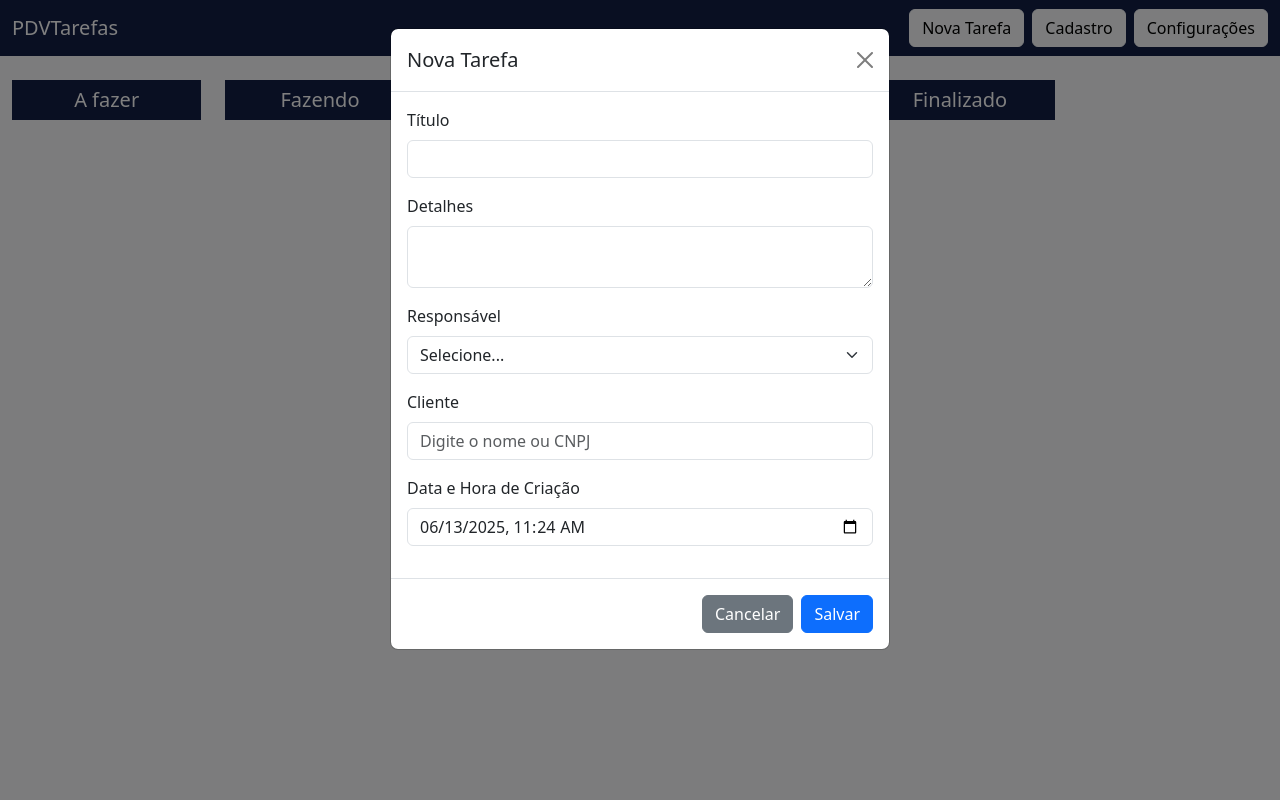
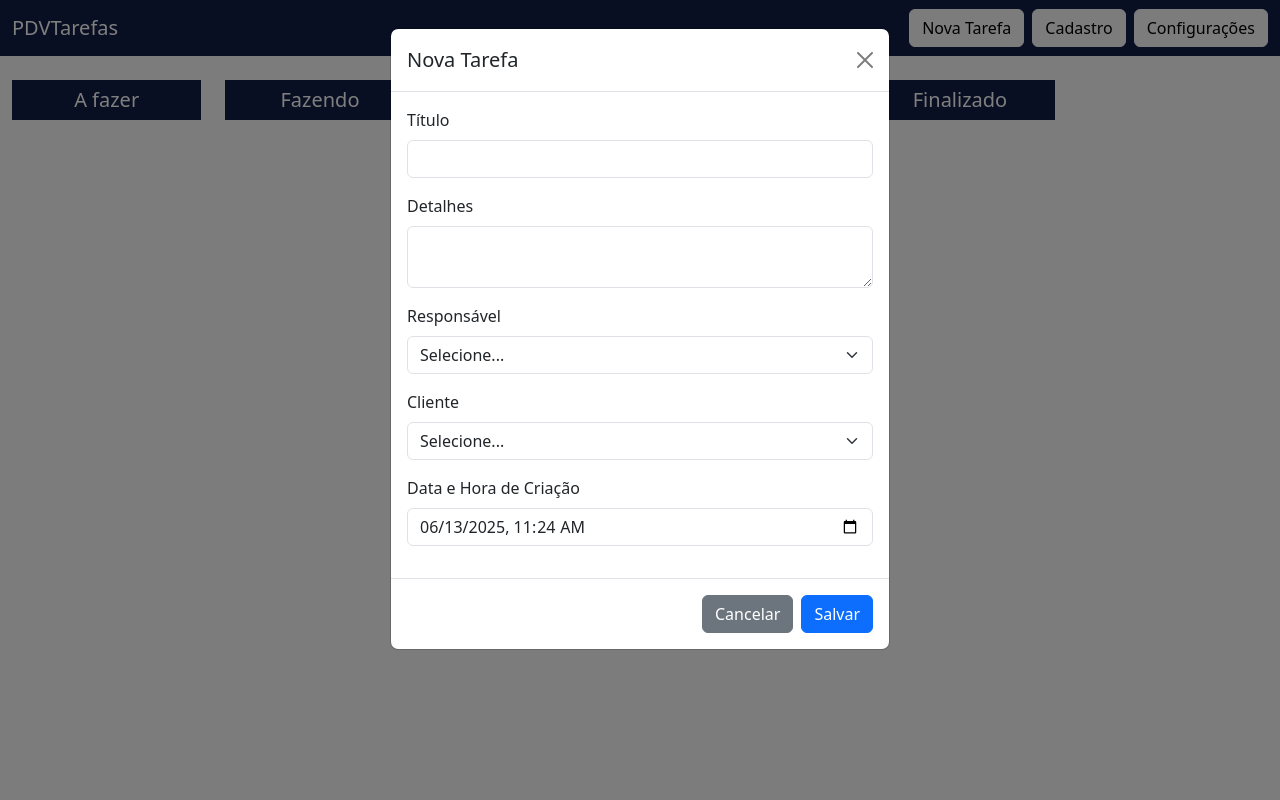
Before and after one commit to WetaSystemlogic/PDVTarefas, a PHP site: page / in a window 1280 px wide, after a click on "Nova Tarefa". Run offline with PHP 8.4, Linux system fonts and the light colour scheme; data comes from the database, SQL or seed files in the repository; some libraries are stand-ins or nearby versions.

Commit message:
Add files via upload

```diff
--- a/index.php
+++ b/index.php
@@ -110,7 +110,16 @@ $clientes = $pdo->query('SELECT id, cnpj, nome FROM clientes')->fetchAll(PDO::FE
         <div class="mb-3">
           <label class="form-label">Cliente</label>
           <input type="hidden" name="cliente_id" id="cliente_id">
-          <input type="text" class="form-control" id="clienteBusca" placeholder="Digite o nome ou CNPJ">
+          <div class="dropdown" id="clienteDropdown">
+            <button class="form-select text-start" type="button" id="clienteDropdownBtn" data-bs-toggle="dropdown" aria-expanded="false">Selecione...</button>
+            <ul class="dropdown-menu w-100" id="clienteDropdownMenu" aria-labelledby="clienteDropdownBtn">
+              <li class="px-3"><input type="text" class="form-control" id="clienteFiltro" placeholder="Buscar..."></li>
+              <li><hr class="dropdown-divider"></li>
+              <?php foreach ($clientes as $c): ?>
+              <li><a class="dropdown-item" href="#" data-id="<?= $c['id'] ?>"><?= htmlspecialchars($c['nome']) ?> (<?= htmlspecialchars($c['cnpj']) ?>)</a></li>
+              <?php endforeach; ?>
+            </ul>
+          </div>
         </div>
         <div class="mb-3">
           <label class="form-label">Data e Hora de Criação</label>
```
